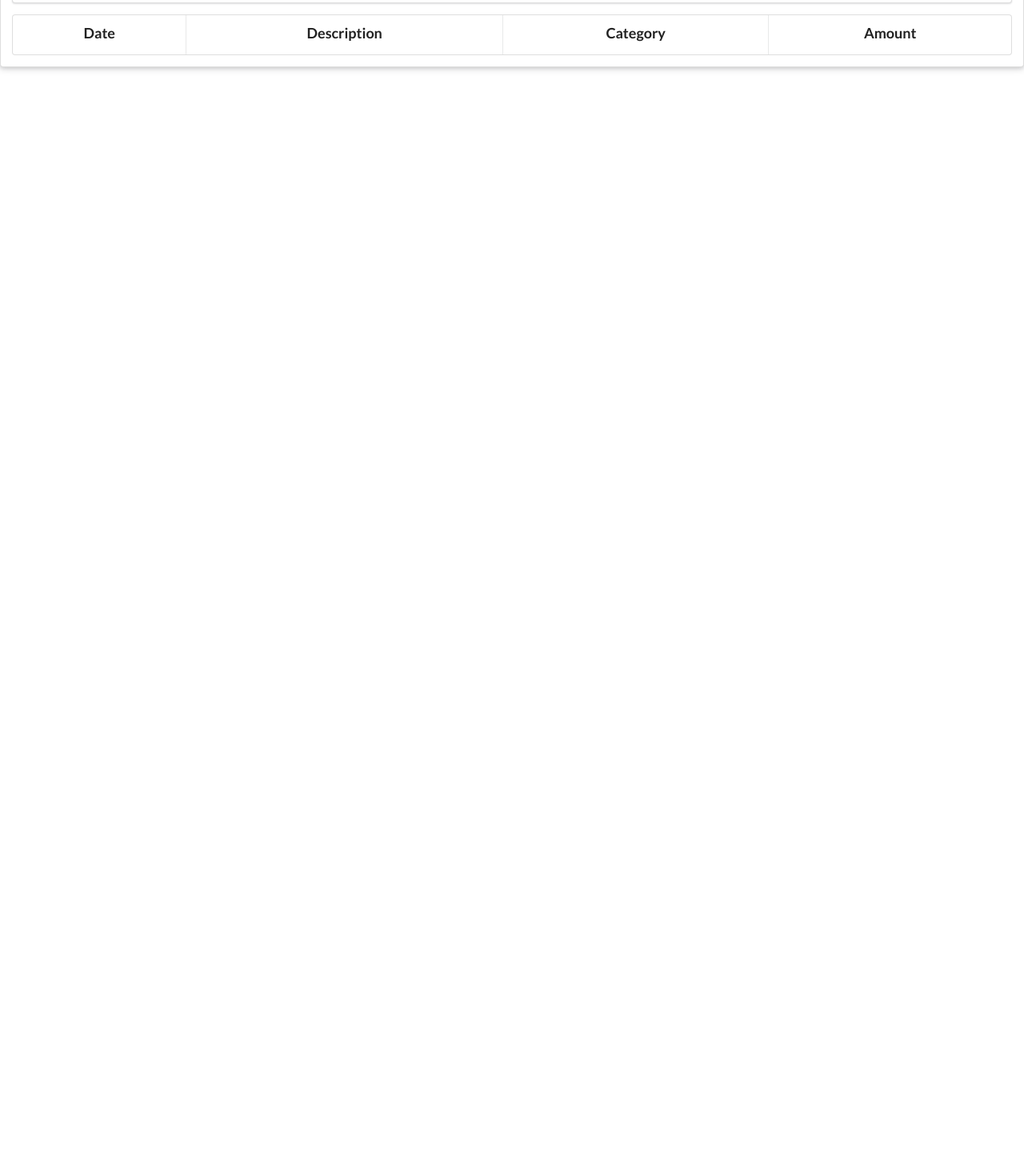
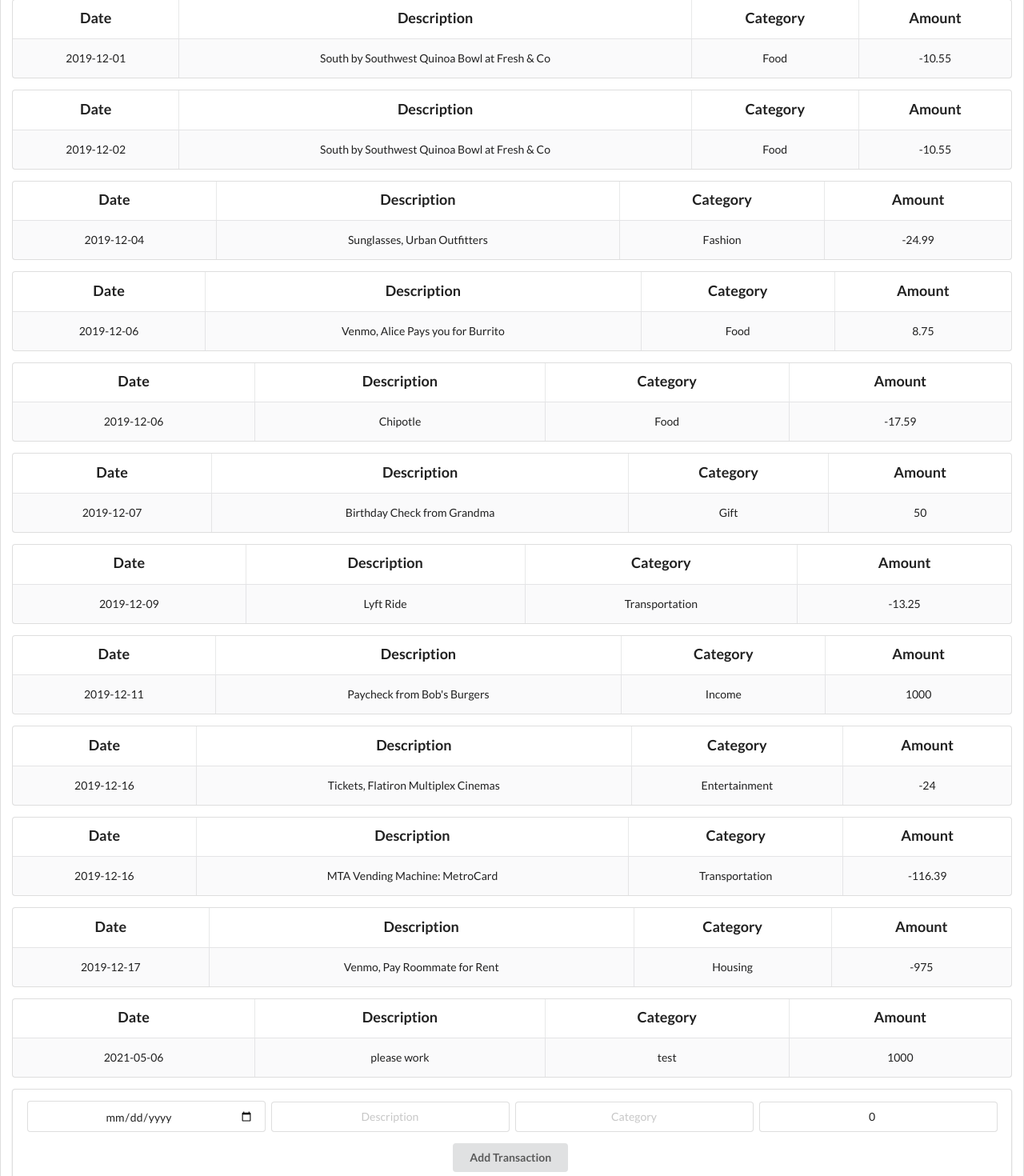
Before and after one commit to learn-co-students/DC-SE-040521-Code-Challenge, a React (Create React App) app in the folder bank-of-flatiron/: page / in a window 1280 px wide. Shown: the part 260-1730 px from the top of the page at 80% size. Before the commit the page ends 800 px from the top, so only its background shows below. Built offline with nearby package versions, Linux system fonts and the light colour scheme; data requests are answered from the project's data file.

Commit message:
submission

```diff
--- a/bank-of-flatiron/db.json
+++ b/bank-of-flatiron/db.json
@@ -83,6 +83,13 @@
       "description": "Venmo, Pay Roommate for Rent",
       "category": "Housing",
       "amount": -975
+    },
+    {
+      "date": "2021-05-06",
+      "description": "please work",
+      "category": "test",
+      "amount": "1000",
+      "id": 13
     }
   ]
 }
--- a/bank-of-flatiron/package.json
+++ b/bank-of-flatiron/package.json
@@ -5,8 +5,8 @@
   "dependencies": {
     "react": "^16.11.0",
     "react-dom": "^16.11.0",
-    "semantic-ui-css": "^2.2.10",
-    "react-scripts": "3.2.0"
+    "react-scripts": "3.2.0",
+    "semantic-ui-css": "^2.2.10"
   },
   "scripts": {
     "start": "json-server --watch db.json -p 6001 & open http://localhost:6001/transactions & PORT=6002 react-scripts start && fg",
--- a/bank-of-flatiron/src/components/AccountContainer.js
+++ b/bank-of-flatiron/src/components/AccountContainer.js
@@ -4,12 +4,46 @@ import Search from "./Search";
 import AddTransactionForm from "./AddTransactionForm";
 
 class AccountContainer extends Component {
+
+  state = {
+    searchTransactions: "",
+    transactions: []
+  }
+  componentDidMount(){
+    fetch("http://localhost:6001/transactions")
+    .then(res => res.json())
+    .then(transactions => this.setState({
+      transactions: transactions}
+      ))
+
+  }
+  changeSearchTransactions =(text)=>{
+    this.setState({
+      searchTransactions: text
+    })
+  }
+  filterTranscations=()=>{
+    const allFiltered = this.state.transactions.filter(transactionObj => transactionObj.description.includes(this.state.searchTransactions))
+    return allFiltered
+  }
+  addTransaction = transactionObj => this.setState({
+    transactions: [...this.state.transactions, transactionObj]
+    })
   render() {
+    //console.log(this.filterTranscations())
     return (
       <div>
-        <Search />
-        <AddTransactionForm />
-        <TransactionsList />
+
+        <Search changeSearchTransactions ={this.changeSearchTransactions}/>
+
+        {this.state.transactions.map(transaction => <TransactionsList
+        transactions={this.filterTranscations()}
+
+         key ={transaction.id}
+         transactionprop ={transaction}
+         />)}
+         <AddTransactionForm addTransaction ={this.addTransaction} />
+
       </div>
     );
   }
--- a/bank-of-flatiron/src/components/AddTransactionForm.js
+++ b/bank-of-flatiron/src/components/AddTransactionForm.js
@@ -1,15 +1,34 @@
 import React, { Component } from "react";
 
 class AddTransactionForm extends Component {
+  state ={
+    date: 0,
+    description: "",
+    category: "",
+    amount: 0,
+
+}
+sendTransactionToServerAndState =(e)=>{
+e.preventDefault()
+const reqObj = {
+  headers: {"Content-Type": "application/json"},
+  method:  "POST",
+  body: JSON.stringify({...this.state})
+}
+fetch("http://localhost:6001/transactions" , reqObj)
+.then(res => res.json() )
+.then((newTransaction => this.props.addTransaction(newTransaction)))
+}
   render() {
     return (
       <div className="ui segment">
-        <form className="ui form">
+        <form onSubmit= {this.sendTransactionToServerAndState} className="ui form">
           <div className="inline fields">
-            <input type="date" name="date" />
-            <input type="text" name="description" placeholder="Description" />
-            <input type="text" name="category" placeholder="Category" />
+            <input value = {this.state.date} onChange={(e)=> this.setState({date: e.target.value})} type="date" name="date" />
+            <input value = {this.state.description} onChange={(e)=> this.setState({description: e.target.value})} type="text" name="description" placeholder="Description" />
+            <input value = {this.state.category} onChange={(e)=> this.setState({category: e.target.value})} type="text" name="category" placeholder="Category" />
             <input
+            value = {this.state.amount} onChange={(e)=> this.setState({amount: e.target.value})}
               type="number"
               name="amount"
               placeholder="Amount"
--- a/bank-of-flatiron/src/components/Search.js
+++ b/bank-of-flatiron/src/components/Search.js
@@ -1,14 +1,14 @@
 import React from "react";
 
-const Search = () => {
+const Search = (props) => {
   return (
     <div className="ui large fluid icon input">
       <input
+
         type="text"
         placeholder={"Search your Recent Transactions"}
-        onChange={() => {
-          console.log("Searching...");
-        }}
+        onChange={(e) => props.changeSearchTransactions(e.target.value)
+        }
       />
       <i className="circular search link icon"></i>
     </div>
--- a/bank-of-flatiron/src/components/Transaction.js
+++ b/bank-of-flatiron/src/components/Transaction.js
@@ -1,12 +1,12 @@
 import React from "react";
 
-const Transaction = () => {
+const Transaction = (props) => {
   return (
     <tr>
-      <td>{"your code here..."}</td>
-      <td>{"your code here..."}</td>
-      <td>{"your code here..."}</td>
-      <td>{"your code here..."}</td>
+      <td>{props.transac.date}</td>
+      <td>{props.transac.description}</td>
+      <td>{props.transac.category}</td>
+      <td>{props.transac.amount}</td>
     </tr>
   );
 };
--- a/bank-of-flatiron/src/components/TransactionsList.js
+++ b/bank-of-flatiron/src/components/TransactionsList.js
@@ -1,7 +1,7 @@
 import React from "react";
 import Transaction from "./Transaction";
 
-const TransactionsList = () => {
+const TransactionsList = (props) => {
   return (
     <table className="ui celled striped padded table">
       <tbody>
@@ -19,7 +19,7 @@ const TransactionsList = () => {
             <h3 className="ui center aligned header">Amount</h3>
           </th>
         </tr>
-        {/* render Transactions here */}
+       <Transaction transac ={props.transactionprop}/>
       </tbody>
     </table>
   );
```
Also changed, not shown: bank-of-flatiron/src/components/App.js (+6 -1 lines), 1 other file (tests, documents, lock files or other folders).
